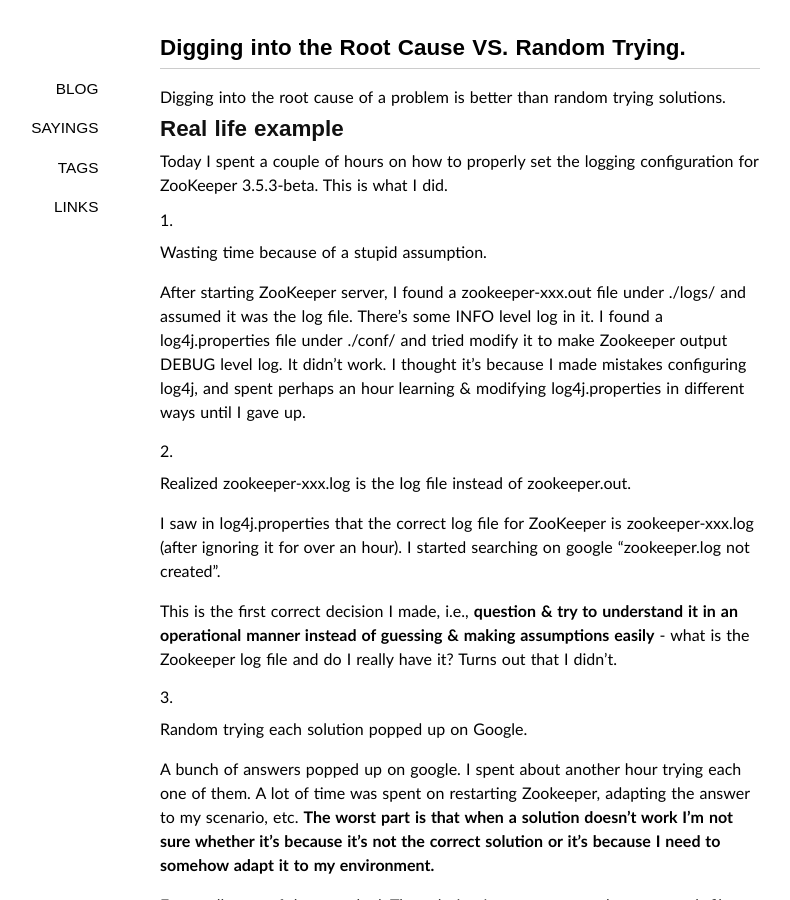
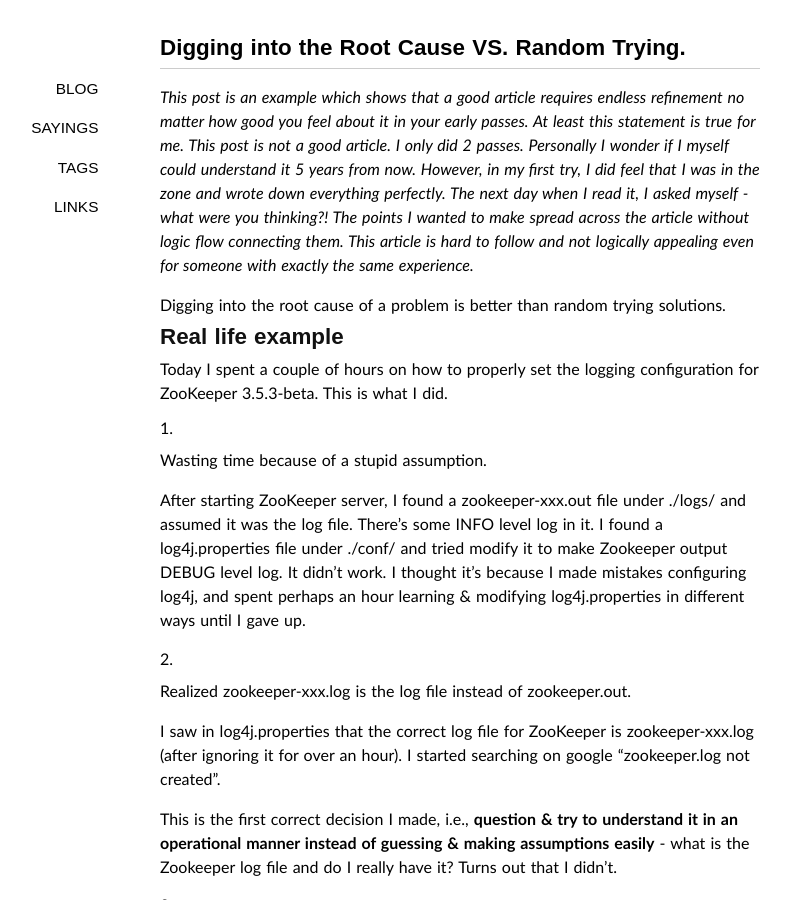
Before and after one commit to zagol/yonglezh.github.io, a Jekyll site: the page built from _posts/2018-03-07-digging-vs-random-trying.markdown, in a window 1280 px wide and 900 px high. Shown: the whole window, without its empty margins (180-970 px from the left). Built offline with Jekyll 4.4.1, drawn with Linux system fonts in a browser that asks for light colours; some web fonts are replaced; comment, search, counter and statistics services are not loaded.

Commit message:
added my comments for the digging vs random trying article

```diff
--- a/_posts/2018-03-07-digging-vs-random-trying.markdown
+++ b/_posts/2018-03-07-digging-vs-random-trying.markdown
@@ -4,6 +4,8 @@ layout: post
 tags: life
 comments: no
 ---
+
+_This post is an example which shows that a good article requires endless refinement no matter how good you feel about it in your early passes. At least this statement is true for me. This post is not a good article. I only did 2 passes. Personally I wonder if I myself could understand it 5 years from now. However, in my first try, I did feel that I was in the zone and wrote down everything perfectly. The next day when I read it, I asked myself - what were you thinking?! The points I wanted to make spread across the article without logic flow connecting them. This article is hard to follow and not logically appealing even for someone with exactly the same experience._
 
 Digging into the root cause of a problem is better than random trying solutions.
 
```
